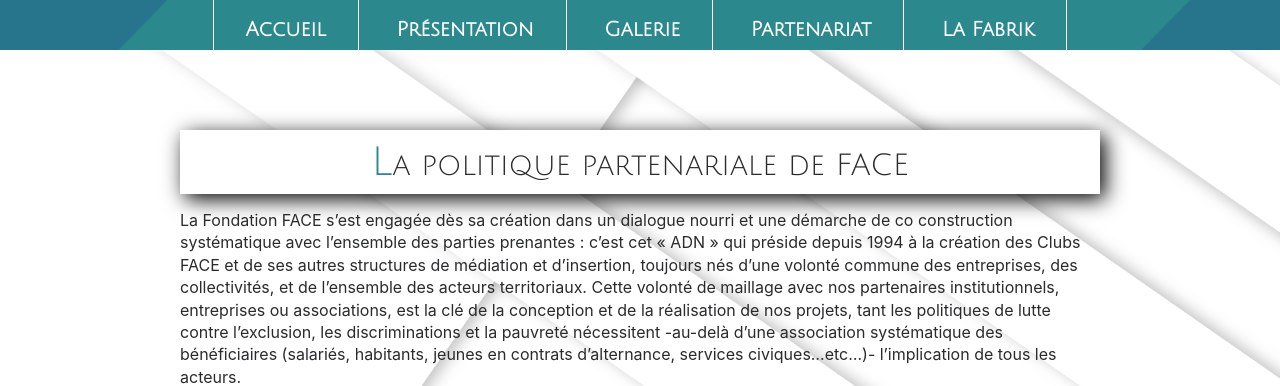
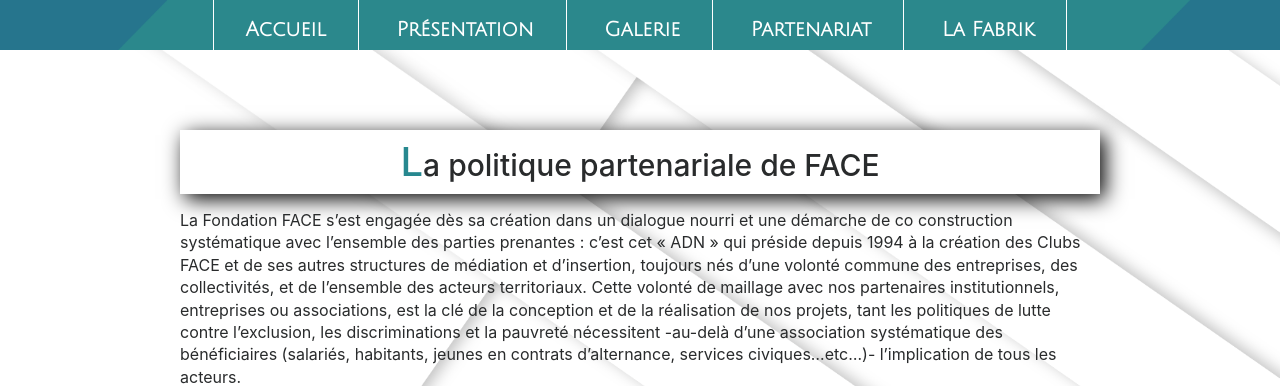
Before and after one commit to Quentin777/SiteFace, a PHP site: page /partenariat.php in a window 1280 px wide. Shown: the part 120-506 px from the top of the page. Run offline with PHP 8.4, Linux system fonts and the light colour scheme; data that the repository does not hold is empty; some libraries are stand-ins or nearby versions.

Commit message:
Add files via upload

```diff
--- a/css/style.css
+++ b/css/style.css
@@ -886,7 +886,7 @@
 
 
 .h1page {
-   font-size: 30px; background-color: white; text-align: center; padding: 10px 0px 10px 0px; box-shadow: 5px 5px 20px black;font-family: 'Julius Sans One', sans-serif;
+   font-size: 30px; background-color: white; text-align: center; padding: 10px 0px 10px 0px;box-shadow: 5px 5px 20px black;
 }
 .h1page span
 {
```
